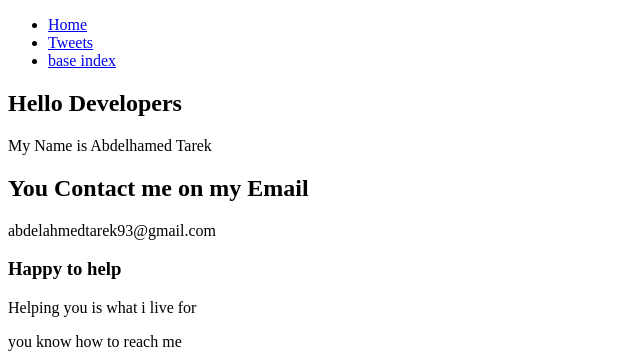
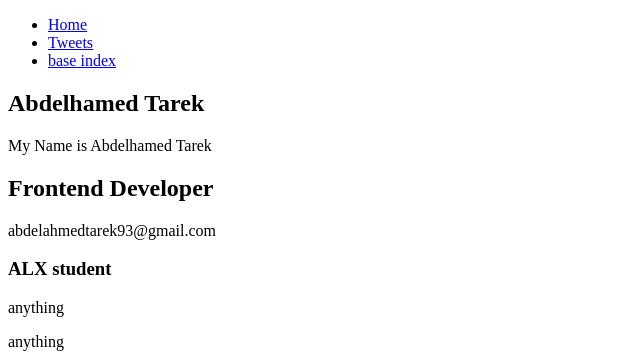
Before and after one commit to AbdelhamedTarek/My_First_Portfolio, a plain HTML site: page html_basic/index.html in a window 1280 px wide. Shown: the top 364 px of the page, without its empty margins (0-640 px from the left). Drawn offline with Linux system fonts and the light colour scheme; grey boxes are pictures that could not be loaded.

Commit message:
index & tweets modified

```diff
--- a/html_basic/index.html
+++ b/html_basic/index.html
@@ -18,13 +18,13 @@
     </header>
     <main>
       <article>
-        <h1>Hello Developers</h1>
+        <h1>Abdelhamed Tarek</h1>
         <p>My Name is Abdelhamed Tarek</p>
-        <h2>You Contact me on my Email</h2>
+        <h2>Frontend Developer</h2>
         <p>abdelahmedtarek93@gmail.com</p>
-        <h3>Happy to help</h3>
-        <p>Helping you is what i live for</p>
-        <p>you know how to reach me</p>
+        <h3>ALX student</h3>
+        <p>anything</p>
+        <p>anything</p>
         <a href="https://google.com">
           <img
             src="https://c8.alamy.com/comp/EPJ331/marble-stone-EPJ331.jpg"
```
